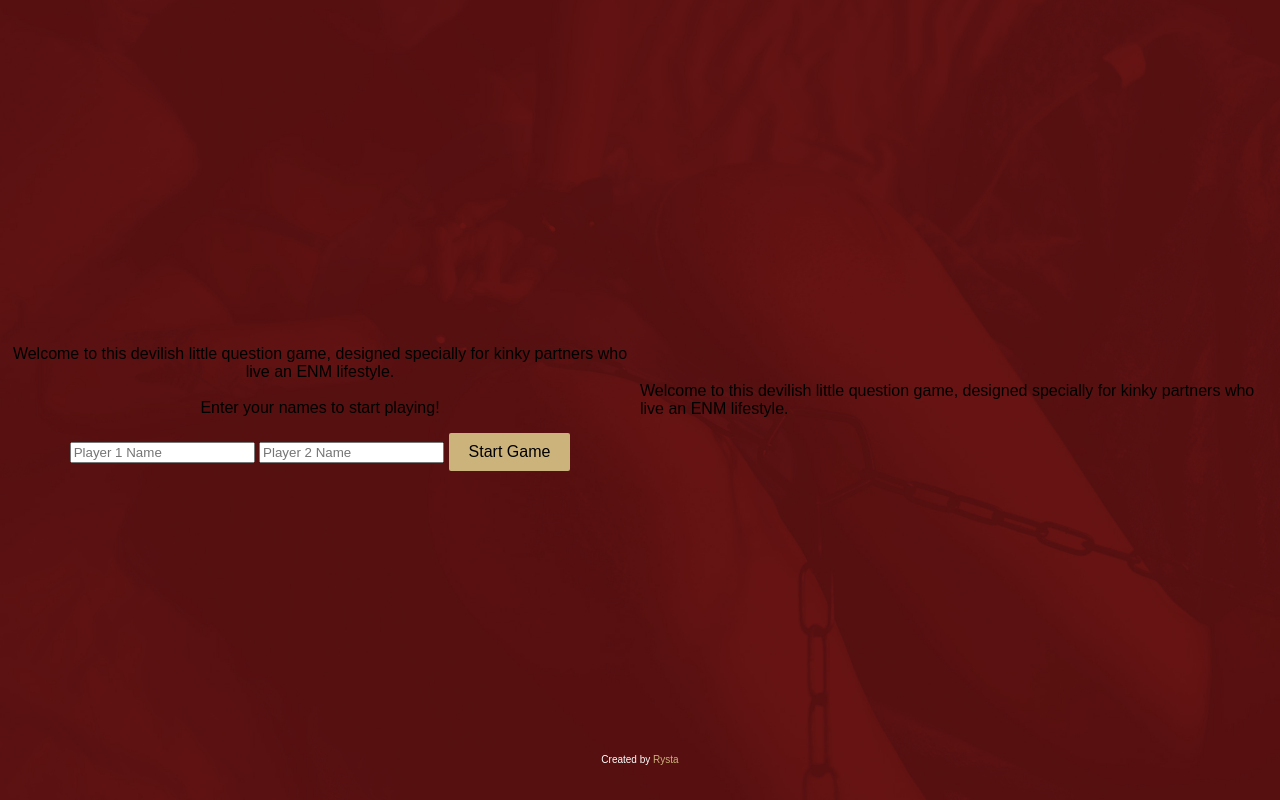
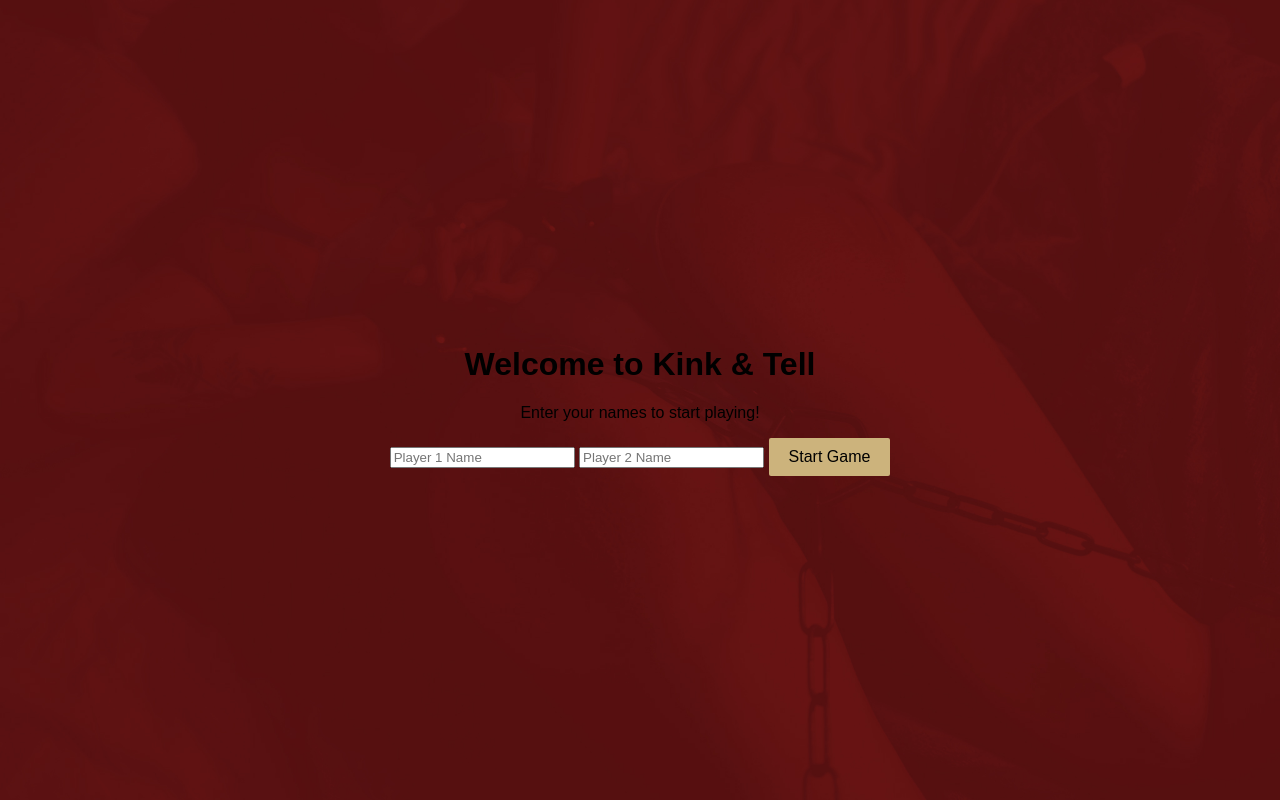
Before and after one commit to reyewon/cards, a plain HTML site: page index.html in a window 1280 px wide. Drawn offline with Linux system fonts and the light colour scheme.

Commit message:
Update index.html

```diff
--- a/index.html
+++ b/index.html
@@ -8,7 +8,8 @@
 </head>
 <body>
     <div class="container" id="nameFormContainer">
-        <p>Welcome to this devilish little question game, designed specially for kinky partners who live an ENM lifestyle.<br><br>Enter your names to start playing!</p>
+        <h1>Welcome to Kink & Tell</h1>
+        <p>Enter your names to start playing!</p>
         <input type="text" id="player1" placeholder="Player 1 Name">
         <input type="text" id="player2" placeholder="Player 2 Name">
         <button id="startGameButton">Start Game</button>
@@ -30,8 +31,4 @@
 
     <script src="script.js"></script>
 </body>
-    <footer>
-    <p>Created by <a href="https://www.instagram.com/rystadom" target="_blank">Rysta</a></p>
-</footer>
 </html>
-Welcome to this devilish little question game, designed specially for kinky partners who live an ENM lifestyle.
```
